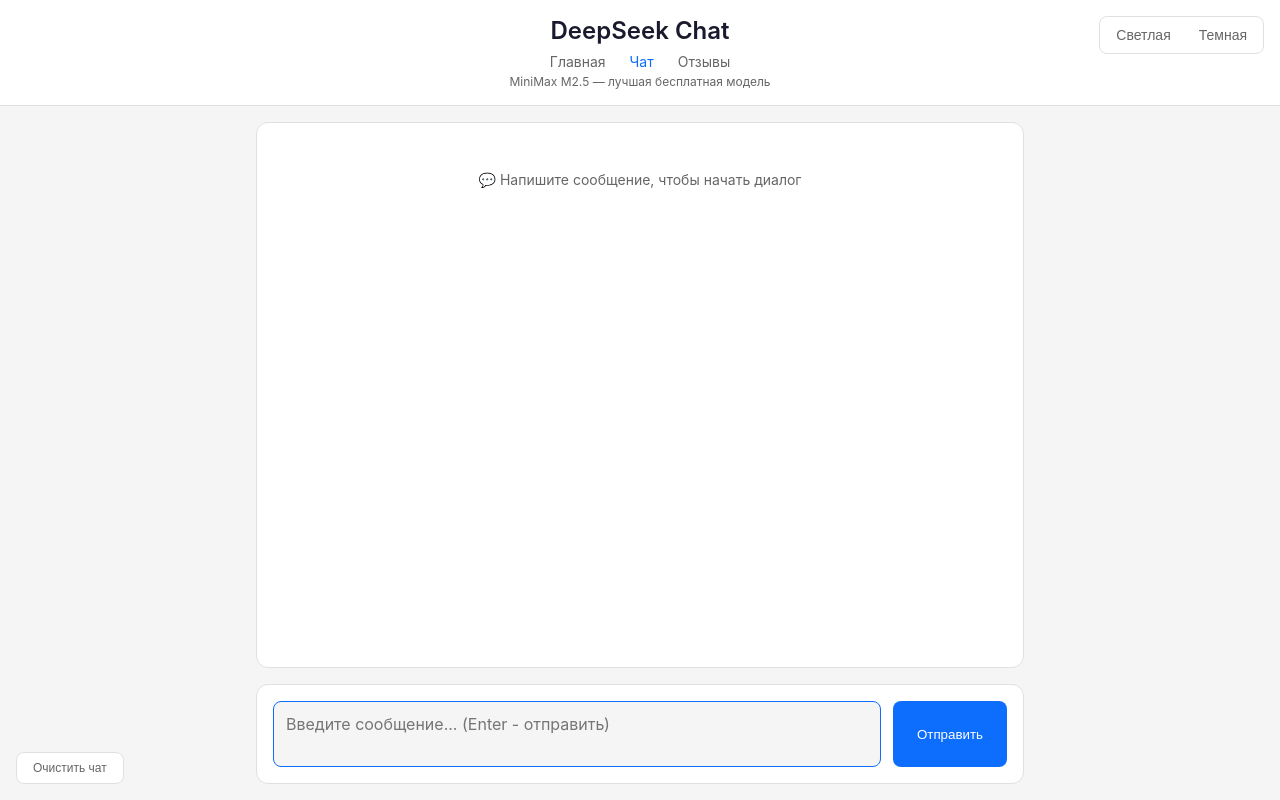
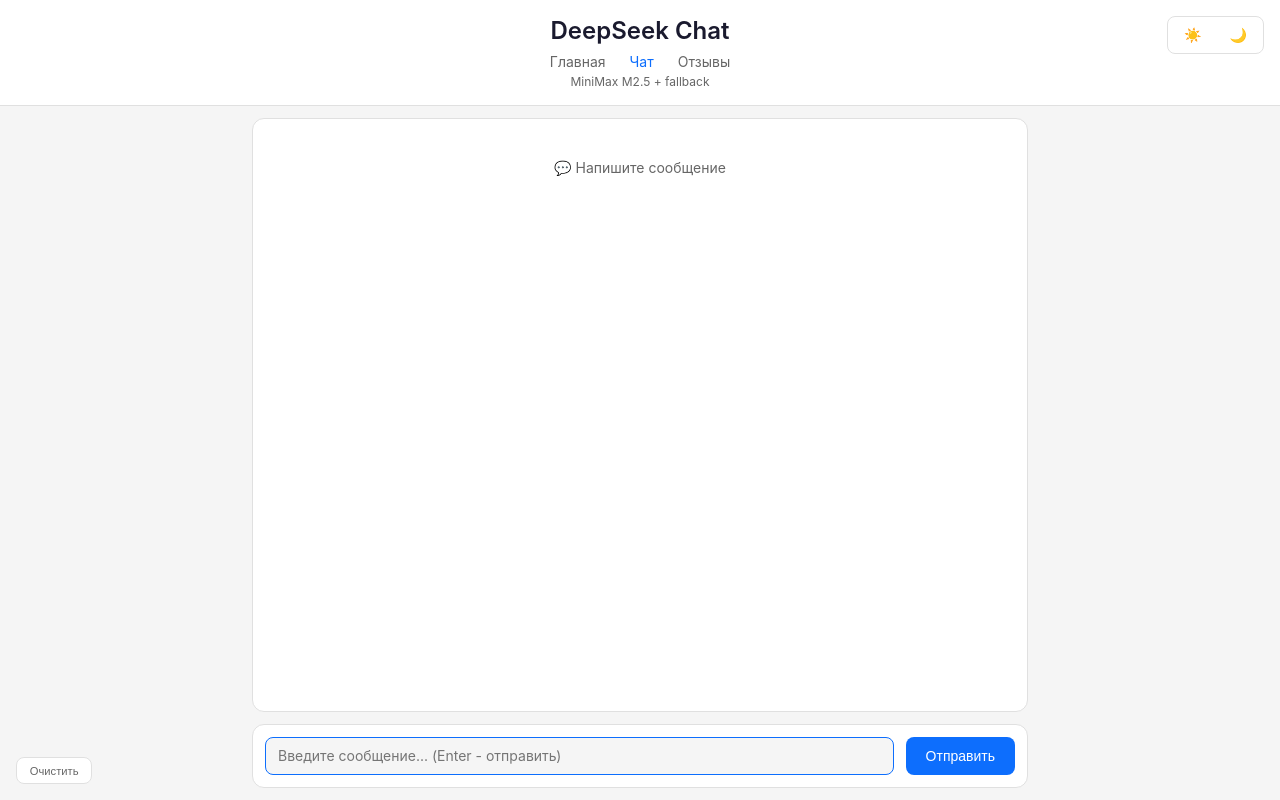
Before and after one commit to kovalphish/pipiskingpt, a Flask app: page /chat in a window 1280 px wide. Run offline with Flask 3, Linux system fonts and the light colour scheme.

Commit message:
chat.html

```diff
--- a/templates/chat.html
+++ b/templates/chat.html
@@ -48,6 +48,7 @@
             border-bottom: 1px solid var(--border);
             padding: 1rem;
             text-align: center;
+            flex-shrink: 0;
         }
 
         .header h1 {
@@ -88,6 +89,7 @@
             border: 1px solid var(--border);
             border-radius: 0.5rem;
             padding: 0.25rem;
+            z-index: 100;
         }
 
         .theme-btn {
@@ -112,22 +114,22 @@
             max-width: 800px;
             margin: 0 auto;
             width: 100%;
-            padding: 1rem;
+            padding: 0.75rem;
             overflow: hidden;
         }
 
         .messages {
             flex: 1;
             overflow-y: auto;
-            padding: 1rem;
+            padding: 0.5rem;
             background: var(--surface);
             border: 1px solid var(--border);
             border-radius: 0.75rem;
-            margin-bottom: 1rem;
+            margin-bottom: 0.75rem;
         }
 
         .message {
-            margin-bottom: 0.75rem;
+            margin-bottom: 0.5rem;
             display: flex;
         }
 
@@ -172,18 +175,19 @@
         .input-area {
             display: flex;
             gap: 0.75rem;
-            padding: 1rem;
+            padding: 0.75rem;
             background: var(--surface);
             border: 1px solid var(--border);
             border-radius: 0.75rem;
+            flex-shrink: 0;
         }
 
         .chat-input {
             flex: 1;
-            padding: 0.75rem;
+            padding: 0.6rem 0.75rem;
             border: 1px solid var(--border);
             border-radius: 0.5rem;
-            font-size: 1rem;
+            font-size: 0.875rem;
             background: var(--bg);
             color: var(--text);
             resize: none;
@@ -196,13 +200,14 @@
         }
 
         .send-btn {
-            padding: 0.75rem 1.5rem;
+            padding: 0.6rem 1.25rem;
             background: var(--accent);
             color: white;
             border: none;
             border-radius: 0.5rem;
             cursor: pointer;
             font-weight: 500;
+            font-size: 0.875rem;
         }
 
         .send-btn:disabled {
@@ -217,9 +222,9 @@
             background: var(--surface);
             border: 1px solid var(--border);
             border-radius: 0.5rem;
-            padding: 0.5rem 1rem;
+            padding: 0.4rem 0.8rem;
             cursor: pointer;
-            font-size: 0.75rem;
+            font-size: 0.7rem;
             color: var(--text-light);
             z-index: 100;
         }
@@ -270,11 +275,11 @@
 </head>
 <body>
     <div class="theme-toggle">
-        <button class="theme-btn" onclick="setTheme('light')">Светлая</button>
-        <button class="theme-btn" onclick="setTheme('dark')">Темная</button>
+        <button class="theme-btn" onclick="setTheme('light')">☀️</button>
+        <button class="theme-btn" onclick="setTheme('dark')">🌙</button>
     </div>
 
-    <button class="clear-btn" onclick="clearChat()">Очистить чат</button>
+    <button class="clear-btn" onclick="clearChat()">Очистить</button>
 
     <div class="header">
         <h1>DeepSeek Chat</h1>
@@ -283,18 +288,16 @@
             <a href="/chat" style="color: var(--accent);">Чат</a>
             <a href="/feedback">Отзывы</a>
         </div>
-        <div class="model-badge">MiniMax M2.5 — лучшая бесплатная модель</div>
+        <div class="model-badge">MiniMax M2.5 + fallback</div>
     </div>
 
     <div class="chat-container">
         <div class="messages" id="messages">
-            <div class="empty">
-                💬 Напишите сообщение, чтобы начать диалог
-            </div>
+            <div class="empty">💬 Напишите сообщение</div>
         </div>
 
         <div class="input-area">
-            <textarea id="input" class="chat-input" rows="2" placeholder="Введите сообщение... (Enter - отправить)" onkeydown="handleKeyDown(event)"></textarea>
+            <textarea id="input" class="chat-input" rows="1" placeholder="Введите сообщение... (Enter - отправить)" onkeydown="handleKeyDown(event)"></textarea>
             <button id="sendBtn" class="send-btn" onclick="sendMessage()">Отправить</button>
         </div>
     </div>
@@ -348,7 +351,7 @@
         }
 
         function clearChat() {
-            messagesDiv.innerHTML = '<div class="empty">💬 Чат очищен. Напишите что-нибудь!</div>';
+            messagesDiv.innerHTML = '<div class="empty">💬 Чат очищен</div>';
         }
 
         function showTyping() {
@@ -398,7 +401,7 @@
                 addMessage('assistant', data.response || 'Ошибка');
             } catch (e) {
                 removeTyping();
-                addMessage('assistant', '❌ Ошибка соединения');
+                addMessage('assistant', '❌ Ошибка');
             } finally {
                 isWaiting = false;
                 sendBtn.disabled = false;
@@ -407,6 +410,12 @@
         }
 
         input.focus();
+
+        // авто-растягивание поля ввода
+        input.addEventListener('input', function() {
+            this.style.height = 'auto';
+            this.style.height = Math.min(this.scrollHeight, 80) + 'px';
+        });
     </script>
 </body>
 </html>
```
Also changed, not shown: other parts of templates/chat.html (+14 -13 lines).
